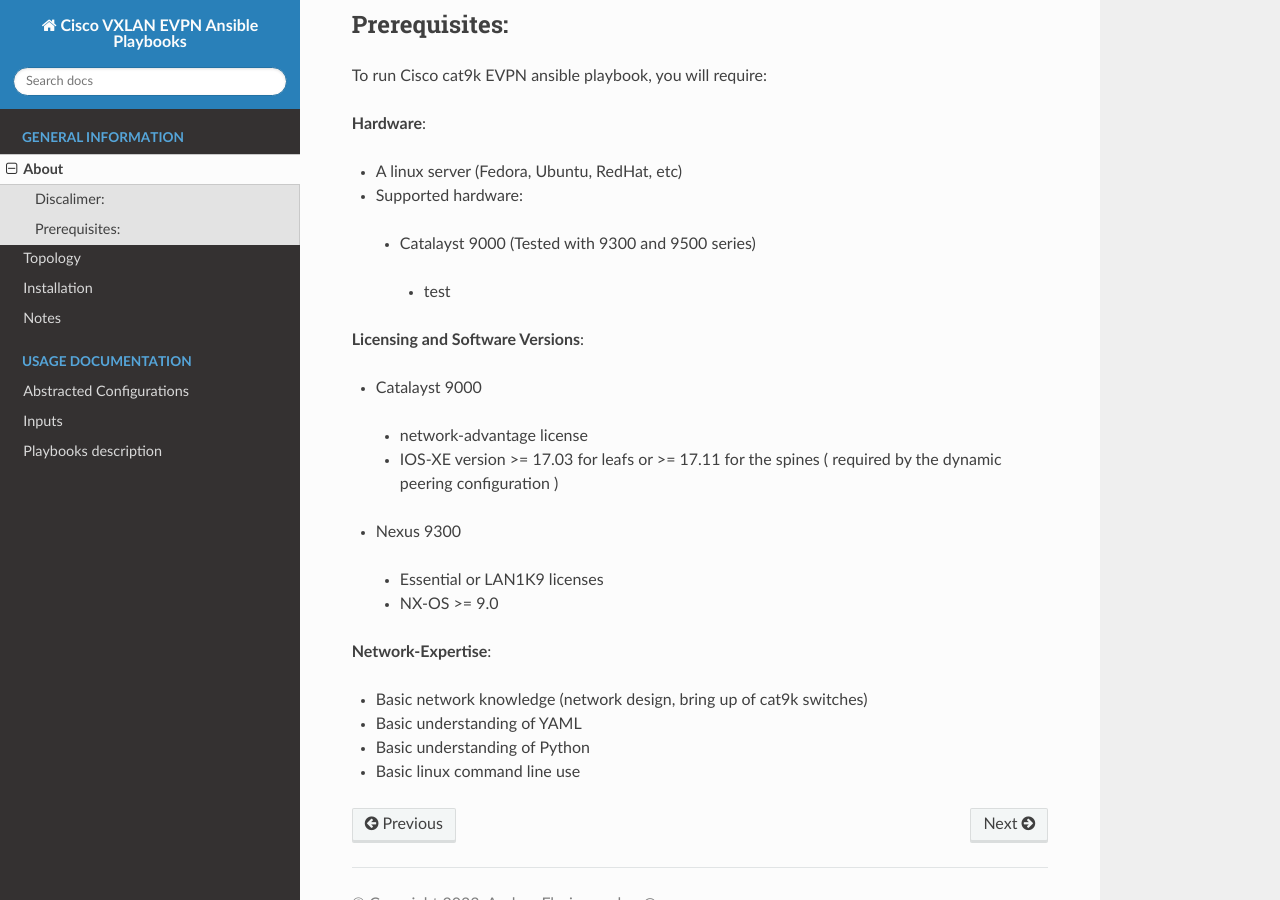
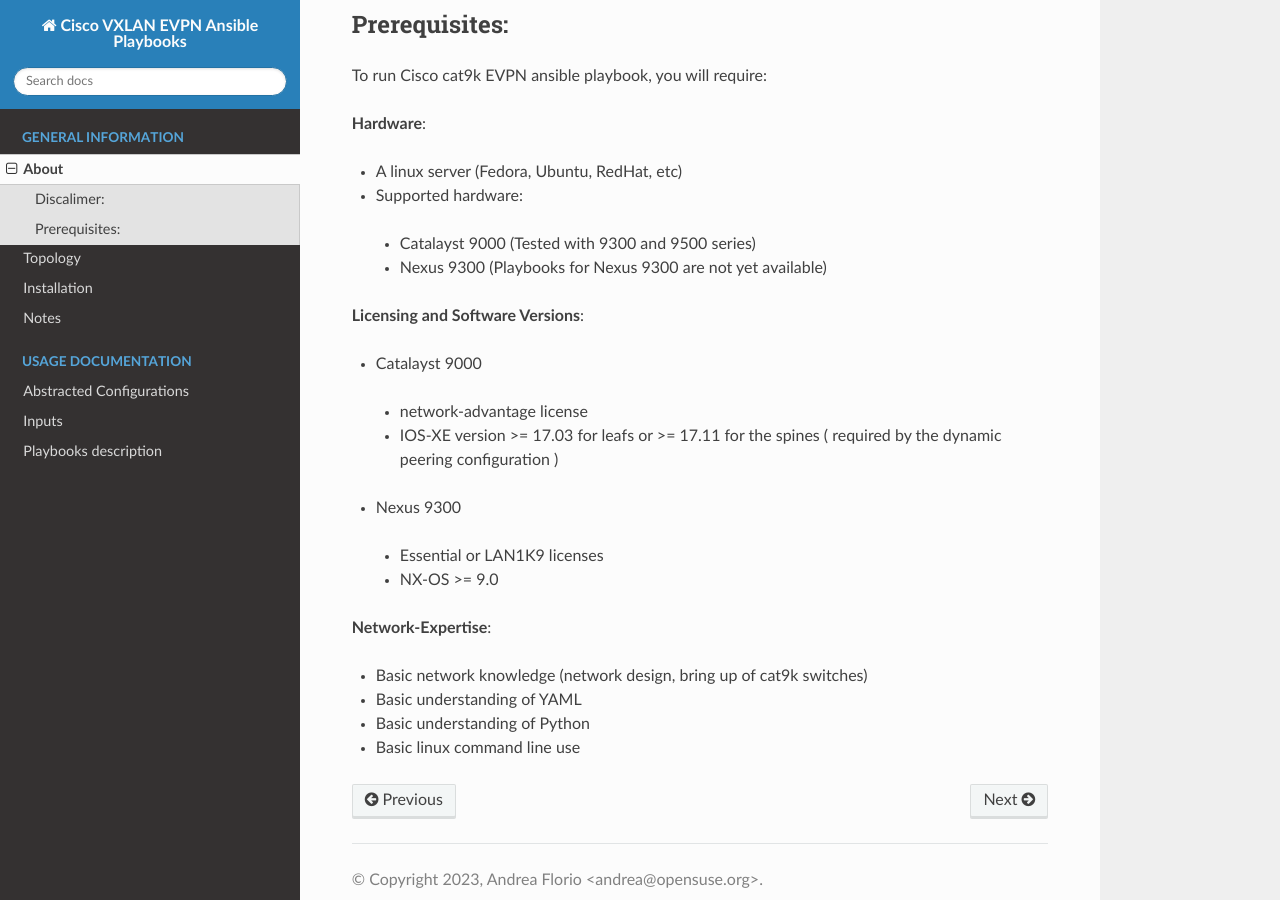
Before and after one commit to anubisg1/cisco-vxlan-evpn-ansible, a Sphinx documentation site: the page built from docs/about.rst, in a window 1280 px wide and 900 px high, scrolled down 544 px. Built offline with Sphinx 7.4.7 and the Read the Docs theme 2.0.0, drawn with Linux system fonts in a browser that asks for light colours.

Commit message:
fix docs

```diff
--- a/docs/about.rst
+++ b/docs/about.rst
@@ -25,7 +25,7 @@
 * A linux server (Fedora, Ubuntu, RedHat, etc)
 * Supported hardware:
  * Catalayst 9000 (Tested with 9300 and 9500 series)
-  * test
+ * Nexus 9300 (Playbooks for Nexus 9300 are not yet available)
 
 **Licensing and Software Versions**:
 
```
